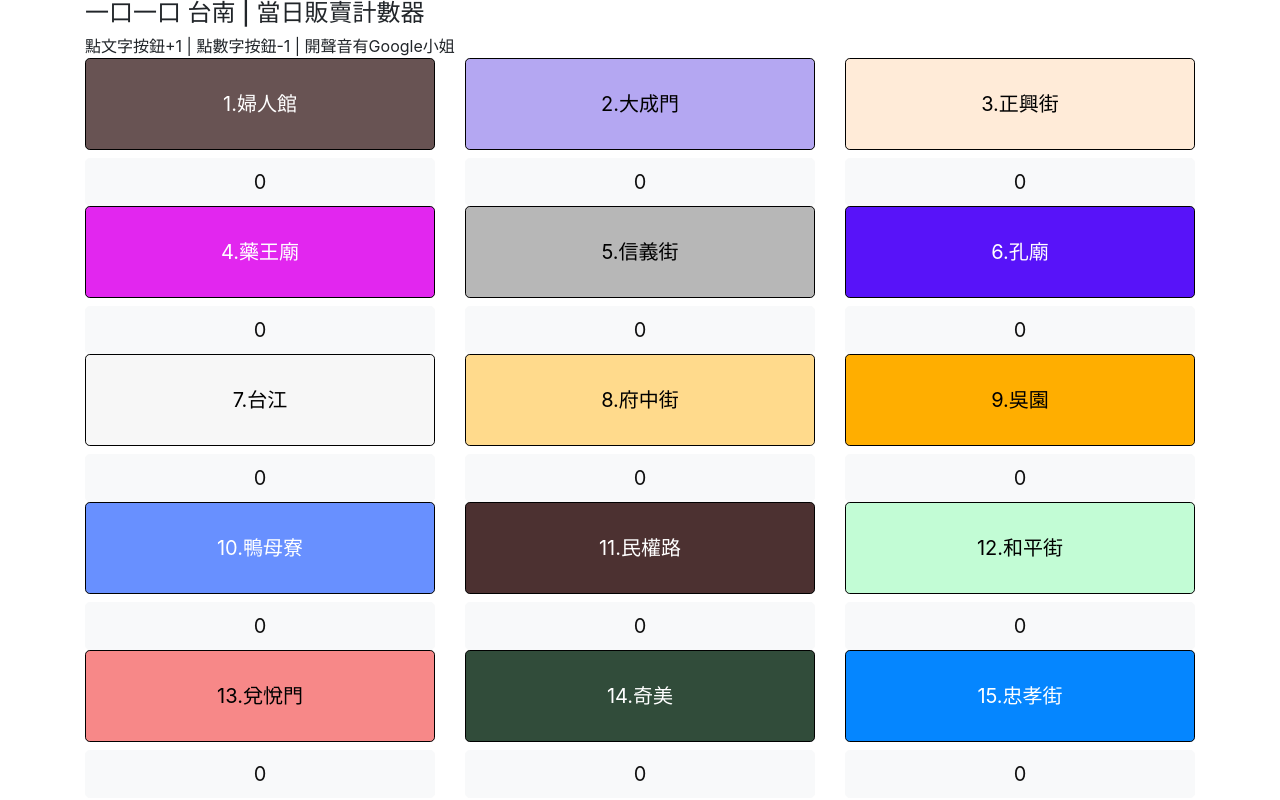
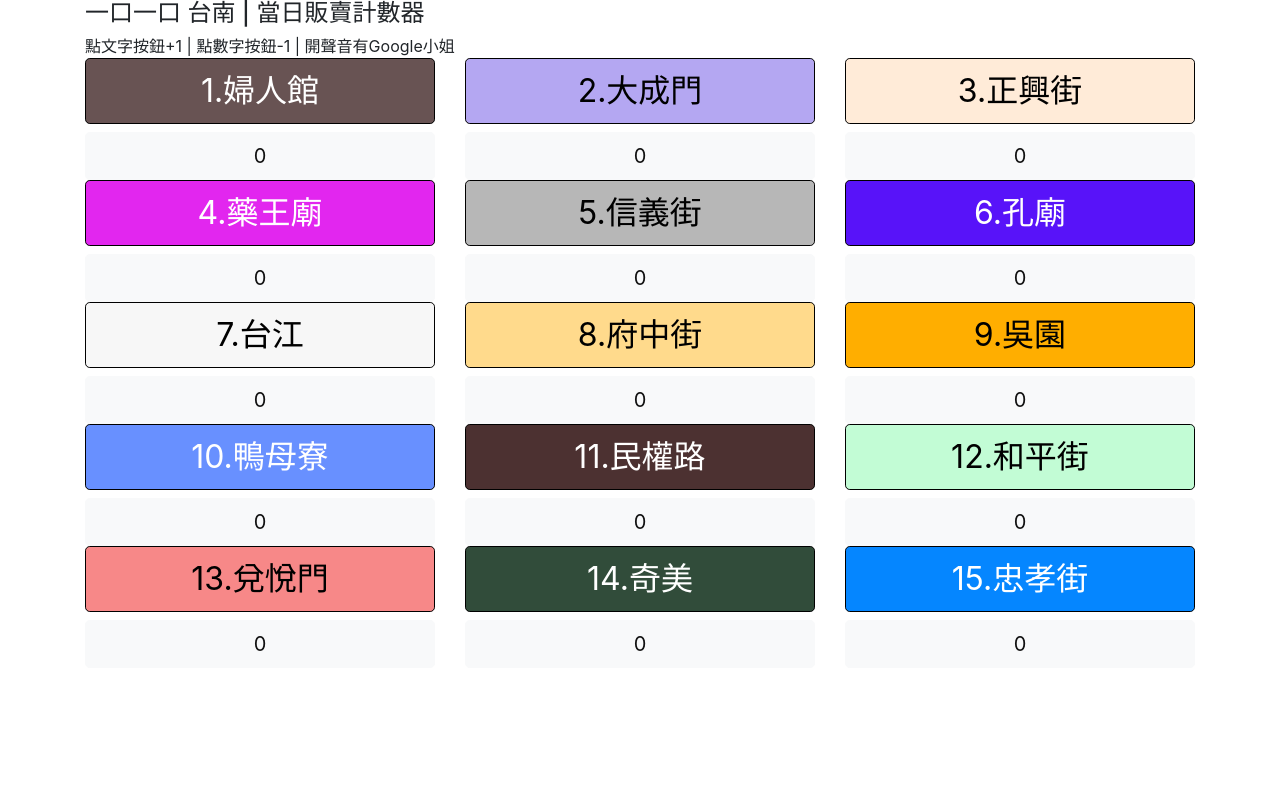
Before and after one commit to ygtw/multi-tts-counter-designexpo, a plain HTML site: page index.html in a window 1280 px wide. Drawn offline with nearby package versions, Linux system fonts and the light colour scheme.

Commit message:
button size

```diff
--- a/index.html
+++ b/index.html
@@ -43,9 +43,8 @@
 
 .no-gutters {
 	    border: 1px black solid;
-  margin-right: 0;
-  margin-left: 0;
-  padding: 30px;
+
+      font-size: 2em;
 
 
 
```
